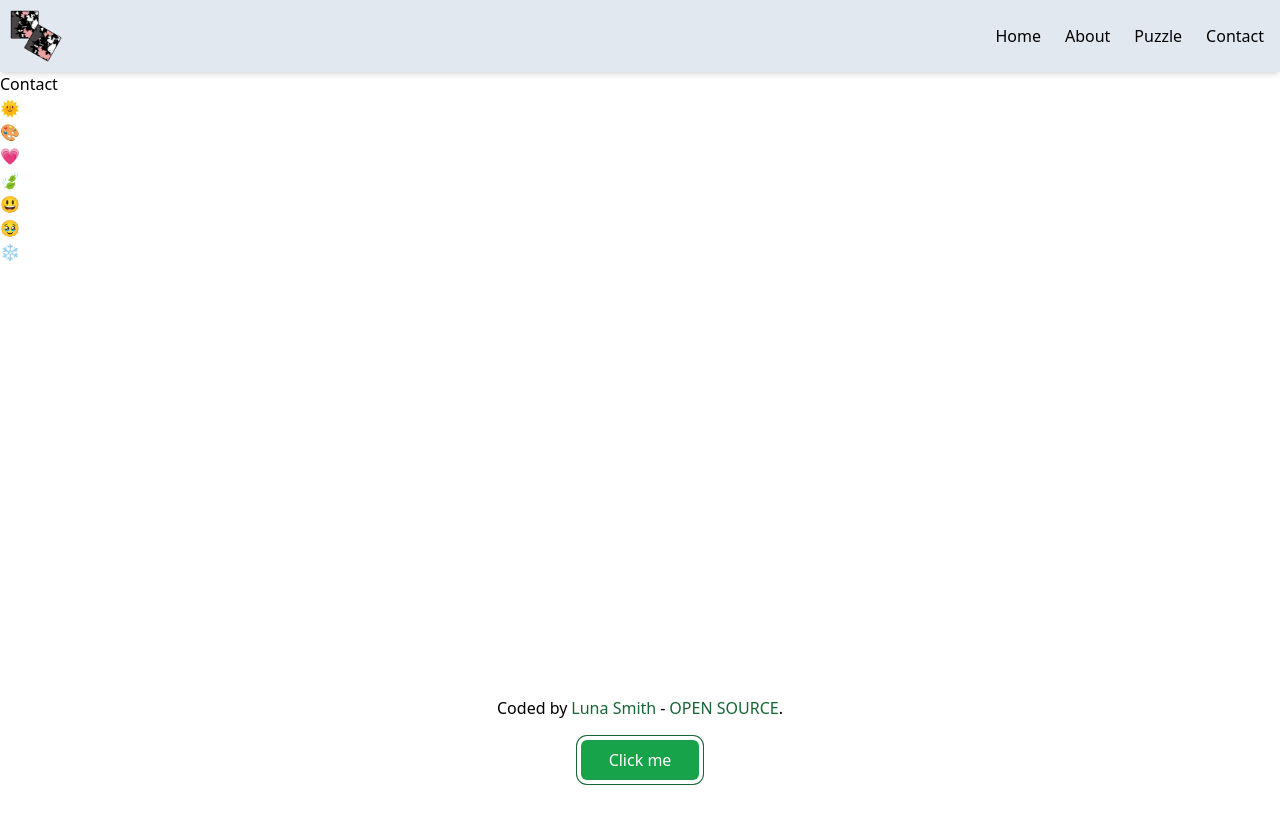
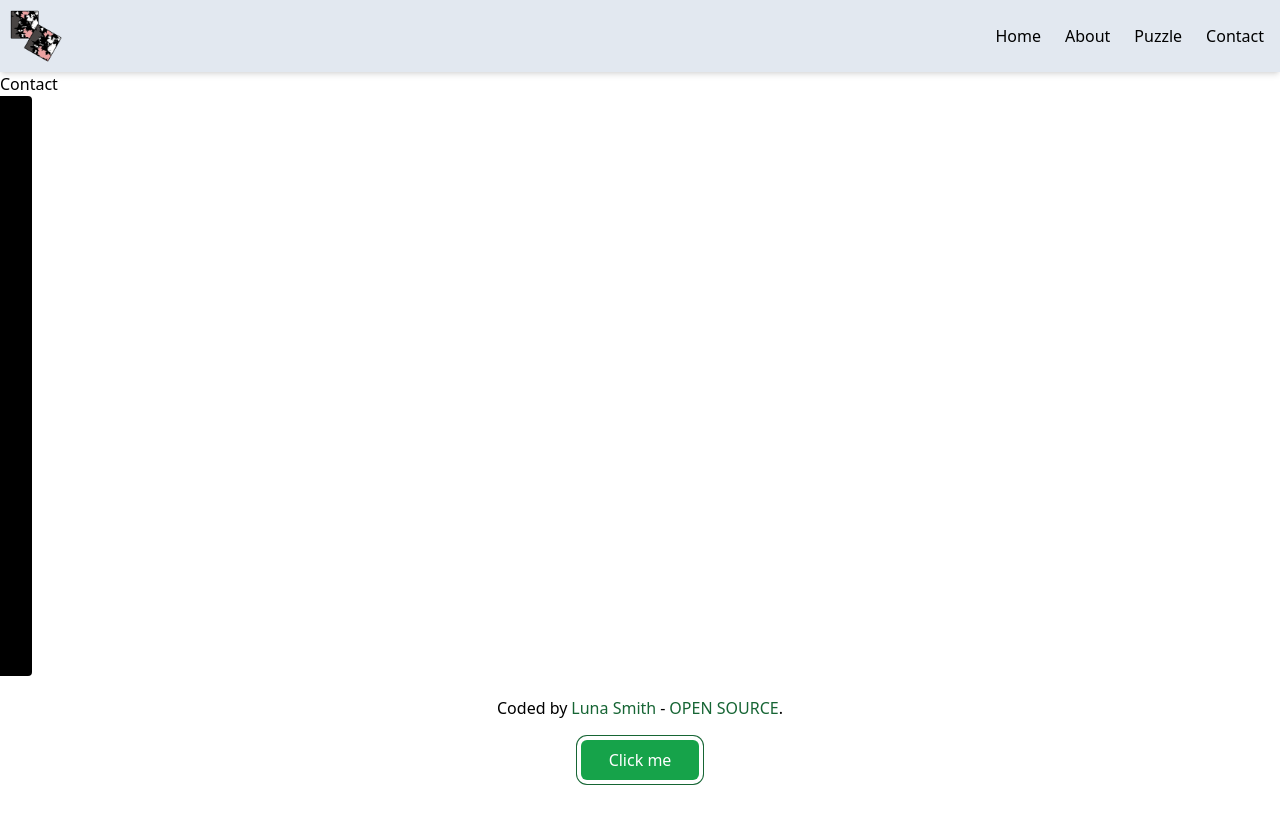
Before and after one commit to Lu-Smith/searchbar_react_vite, a React (Vite) app in the folder react-search-bar/: page /contact in a window 1280 px wide. Both pictures are taken after a click on the button "Click me". Shown: the top 824 px of the page. Built offline with nearby package versions, Linux system fonts and the light colour scheme.

Commit message:
Updated SideBar styling

```diff
--- a/react-search-bar/src/components/Footer.tsx
+++ b/react-search-bar/src/components/Footer.tsx
@@ -6,7 +6,7 @@ const Footer = () => {
   const [openSideBar, setOpenSideBar] = useState(false);
 
   return (
-    <div>
+    <div className='relative transition-all duration-300 ease-in-out delay-150'>
       {openSideBar && <SideBar />}
       <div className='relative flex flex-col items-center justify-center h-screen'>
           <h4 className='position: fixed bottom-20'>Coded by
--- a/react-search-bar/src/components/SideBar.tsx
+++ b/react-search-bar/src/components/SideBar.tsx
@@ -2,15 +2,15 @@ import React from 'react'
 
 const SideBar = () => {
   return (
-    <div>
-        <ul>
-            <li>🌞</li>
-            <li>🎨</li>
-            <li>💗</li>
-            <li>🍃</li>
-            <li>😃</li>
-            <li>🥹</li>
-            <li>❄️</li>
+    <div className='bg-black w-40 py-6 text-center rounded absolute top-0 left-[-10vw]'>
+        <ul className='text-6xl'>
+            <li className='p-2 animate-pulse'>🌞</li>
+            <li className='p-2'>🎨</li>
+            <li className='p-2 animate-pulse'>💗</li>
+            <li className='p-2'>🍃</li>
+            <li className='p-2 animate-pulse'>😃</li>
+            <li className='p-2'>🥹</li>
+            <li className='p-2 animate-pulse'>❄️</li>
         </ul>
     </div>
   )
```
